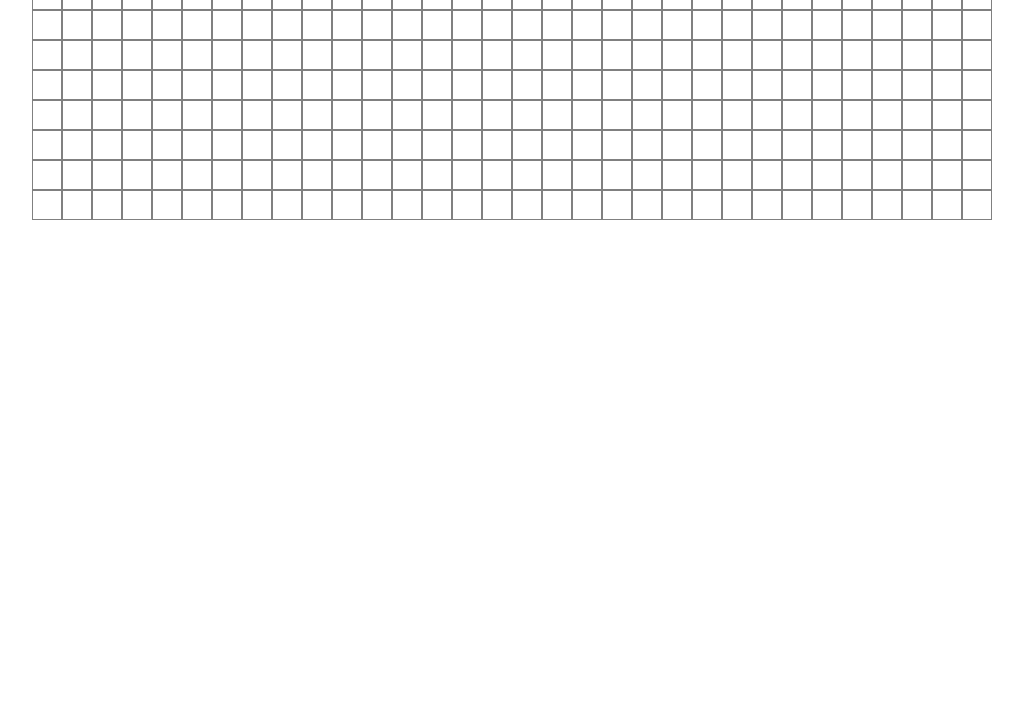
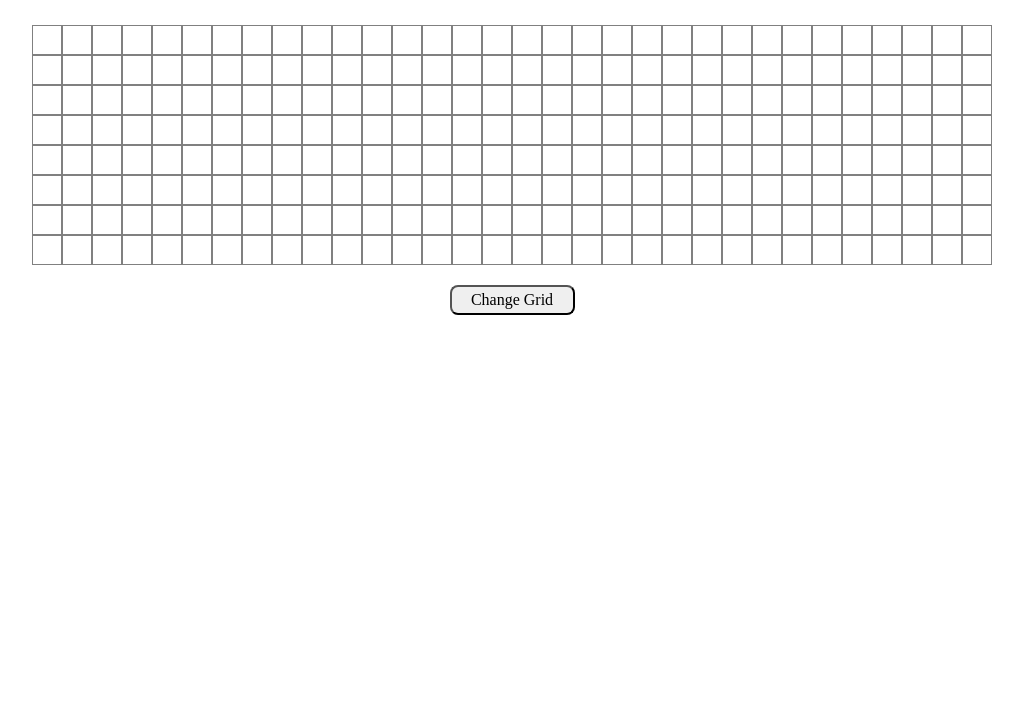
Before and after one commit to Zehnooo/TOP-Etch-A-Sketch, a plain HTML site: page index.html in a window 1280 px wide. Shown: the part 98-800 px from the top of the page, without its empty margins (128-1151 px from the left). Drawn offline with Linux system fonts and the light colour scheme.

Commit message:
added full wrap container, added button to change grid, updated styling

```diff
--- a/index.html
+++ b/index.html
@@ -7,11 +7,13 @@
     <link href="styles.css" rel="stylesheet" />
   </head>
   <body>
+    <div class="container">
     <div class="info-container">
       <h1 class="title">Zehno's Etch-A-Sketch!</h1>
     </div>
     <div class="grid-container"></div>
 
+</div>
     <script src="script.js"></script>
   </body>
 </html>
--- a/script.js
+++ b/script.js
@@ -1,3 +1,9 @@
+const body = document.querySelector(".container");
+const newGridBtn = document.createElement("button");
+newGridBtn.textContent = "Change Grid";
+body.append(newGridBtn);
+
+
 const grid = document.querySelector(".grid-container");
 let defaultGridSize = 16;
 let tileCount = Math.pow(defaultGridSize, 2);
--- a/styles.css
+++ b/styles.css
@@ -80,6 +80,18 @@ body {
   padding: 0;
 }
 
+.container {
+  width: 1200px;
+  height: auto;
+  display: flex;
+  margin: 0 auto;
+  padding: 25px;
+  flex-direction: column;
+  justify-content: center;
+  align-items: center;
+  text-align: center;
+}
+
 .info-container {
   margin: 15px auto;
   display: flex;
@@ -93,7 +105,7 @@ body {
   height: max-content;
   display: flex;
   flex-flow: row wrap;
-  margin: 0 auto;
+  margin: 20px auto;
   padding: 0;
   gap: 0;
 }
@@ -106,3 +118,8 @@ body {
   margin: 0;
   padding: 0;
 }
+
+button {
+  width: 125px;
+  border-radius: 8px;
+}
```
